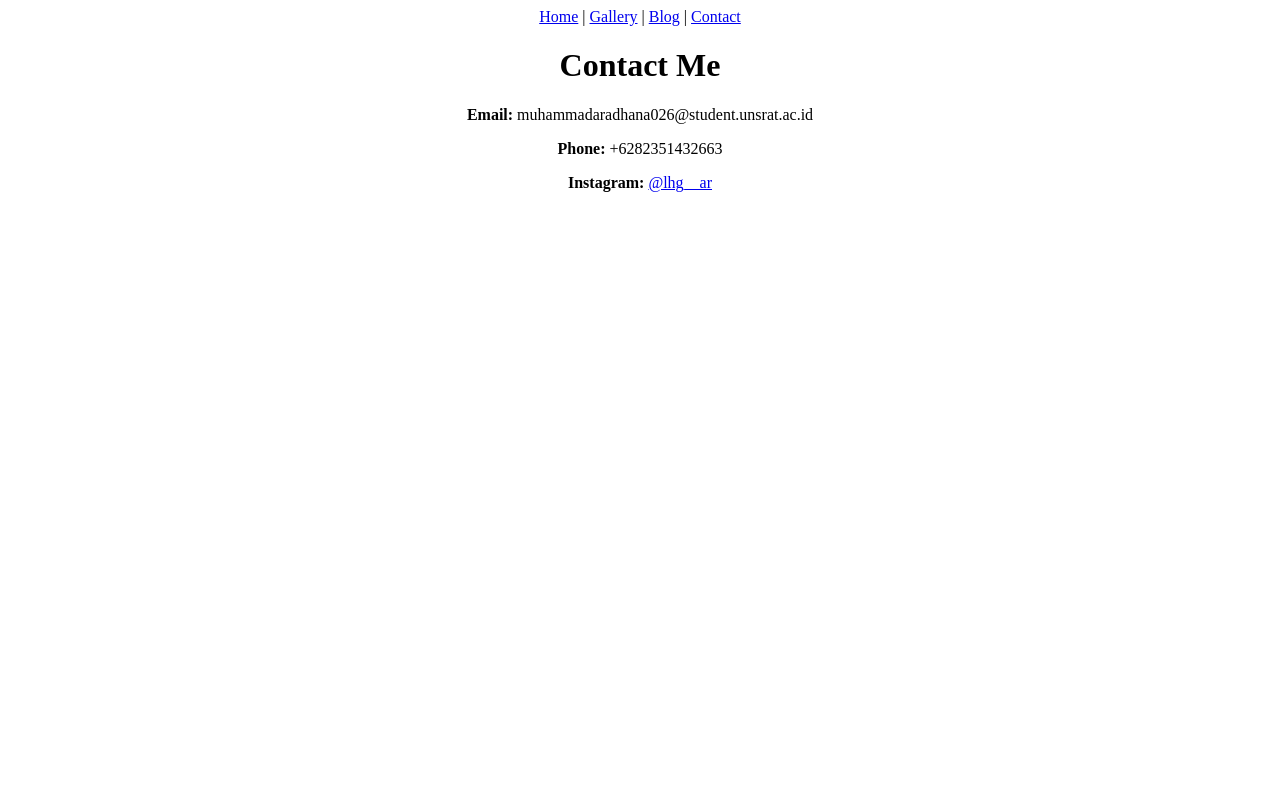
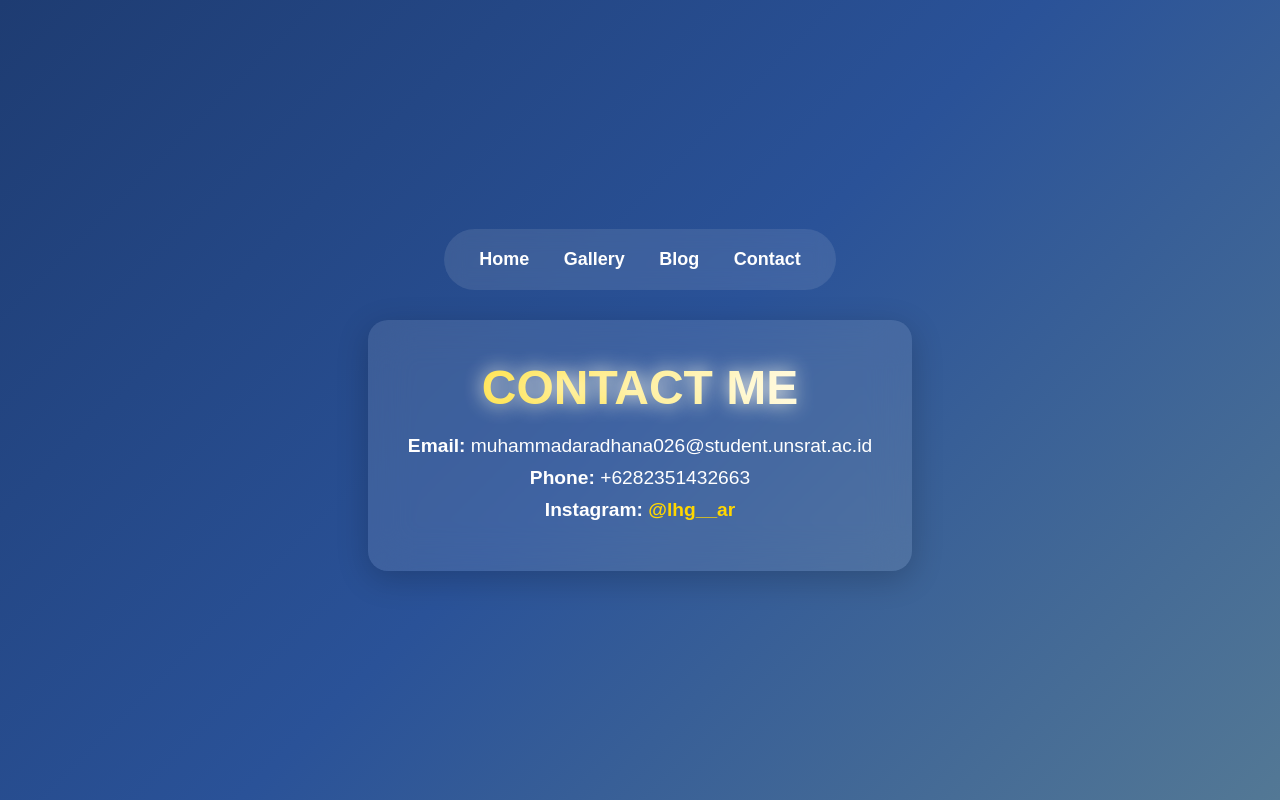
Before and after one commit to Luhungaradhana/Luhungaradhana.github.io, a plain HTML site: page contact.html in a window 1280 px wide. Drawn offline with Linux system fonts and the light colour scheme.

Commit message:
menambahkan CSS

```diff
--- a/contact.html
+++ b/contact.html
@@ -4,21 +4,122 @@
     <meta charset="UTF-8">
     <meta name="viewport" content="width=device-width, initial-scale=1.0">
     <title>Contact - Website Sederhana</title>
+    <style>
+        /* Reset dasar */
+        * {
+            margin: 0;
+            padding: 0;
+            box-sizing: border-box;
+            font-family: 'Poppins', sans-serif;
+            scroll-behavior: smooth;
+        }
+
+        /* Background Gradient */
+        body {
+            background: linear-gradient(135deg, #1e3c72, #2a5298, #537895);
+            color: #fff;
+            min-height: 100vh;
+            display: flex;
+            flex-direction: column;
+            justify-content: center;
+            align-items: center;
+        }
+
+        /* Navbar Style */
+        .navbar {
+            background-color: rgba(255, 255, 255, 0.1);
+            backdrop-filter: blur(10px);
+            padding: 20px;
+            border-radius: 50px;
+            margin-bottom: 30px;
+        }
+
+        .navbar a {
+            color: #fff;
+            text-decoration: none;
+            margin: 0 15px;
+            font-size: 18px;
+            font-weight: 600;
+            transition: color 0.3s ease;
+        }
+
+        .navbar a:hover {
+            color: #FFD700;
+            text-shadow: 0 0 8px #FFD700;
+        }
+
+        /* Konten Utama */
+        h1 {
+            font-size: 3rem;
+            margin-bottom: 20px;
+            text-transform: uppercase;
+            background: linear-gradient(90deg, #FFD700, #FFF);
+            background-clip: text;
+            color: transparent;
+            animation: glow 1.5s infinite alternate;
+        }
+
+        @keyframes glow {
+            from {
+                text-shadow: 0 0 8px #FFD700;
+            }
+            to {
+                text-shadow: 0 0 20px #FFF;
+            }
+        }
+
+        p {
+            font-size: 1.2rem;
+            margin: 10px 0;
+        }
+
+        a {
+            color: #FFD700;
+            text-decoration: none;
+            font-weight: bold;
+            transition: color 0.3s, transform 0.3s;
+        }
+
+        a:hover {
+            color: #FFF;
+            transform: scale(1.1);
+        }
+
+        /* Card Efek */
+        .card {
+            background: rgba(255, 255, 255, 0.1);
+            backdrop-filter: blur(20px);
+            padding: 40px;
+            border-radius: 20px;
+            box-shadow: 0 8px 32px rgba(0, 0, 0, 0.2);
+            text-align: center;
+            animation: fadeInUp 1s ease-out;
+        }
+
+        @keyframes fadeInUp {
+            from {
+                opacity: 0;
+                transform: translateY(40px);
+            }
+            to {
+                opacity: 1;
+                transform: translateY(0);
+            }
+        }
+    </style>
 </head>
 <body>
 
     <!-- Navbar -->
-    <div align="center">
-        <a>
-            <a href="index.html">Home</a> |
-            <a href="gallery.html">Gallery</a> |
-            <a href="blog.html">Blog</a> |
-            <a href="contact.html">Contact</a>
-        </a>
+    <div class="navbar">
+        <a href="index.html">Home</a>
+        <a href="gallery.html">Gallery</a>
+        <a href="blog.html">Blog</a>
+        <a href="contact.html">Contact</a>
     </div>
 
     <!-- Konten -->
-    <div align="center">
+    <div class="card">
         <h1>Contact Me</h1>
         <p><strong>Email:</strong> muhammadaradhana026@student.unsrat.ac.id</p>
         <p><strong>Phone:</strong> +6282351432663</p>
```
Also changed, not shown: blog.html (+45 -8 lines), gallery.html (+78 -13 lines), index.html (+34 -8 lines).
